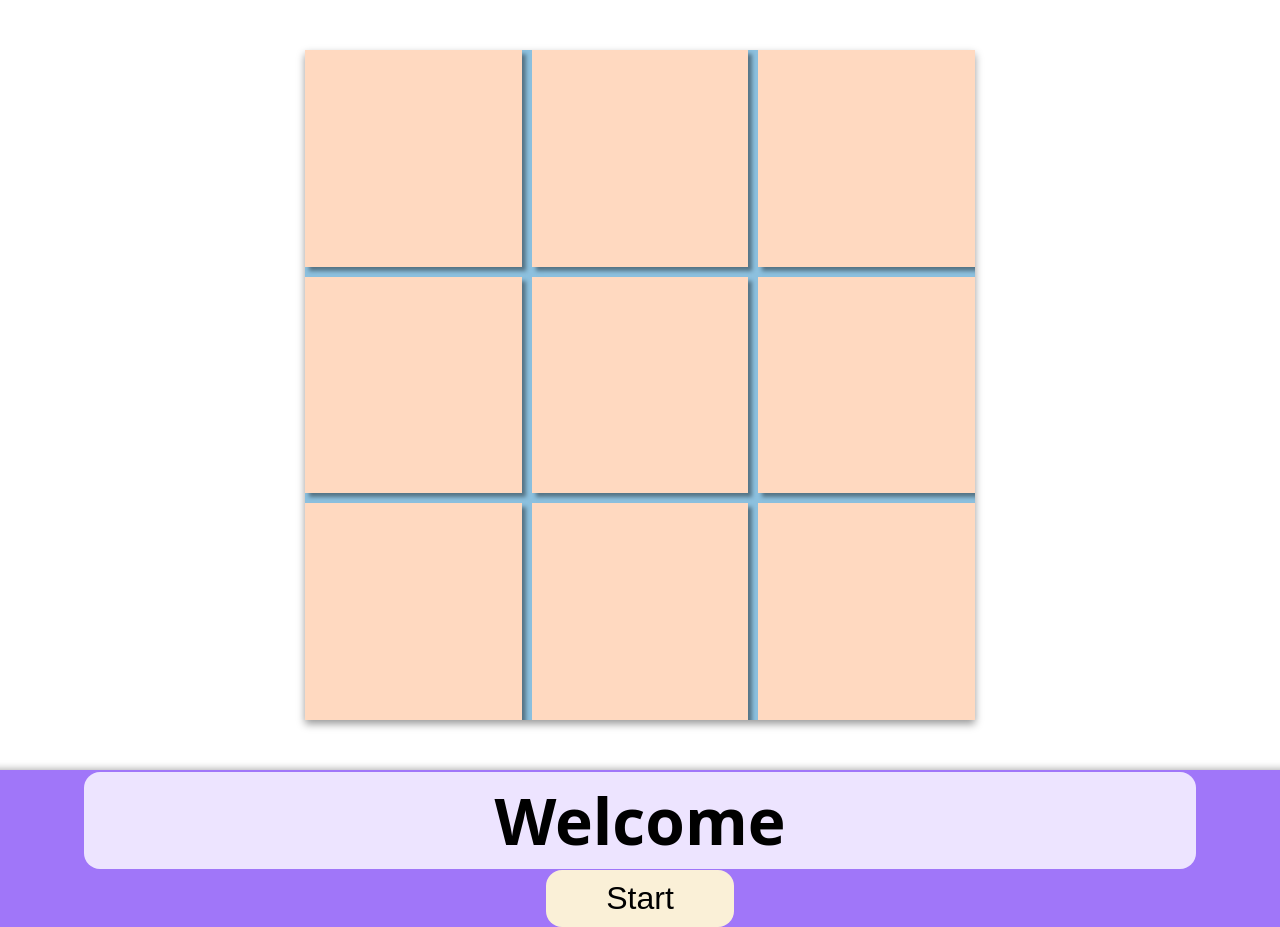
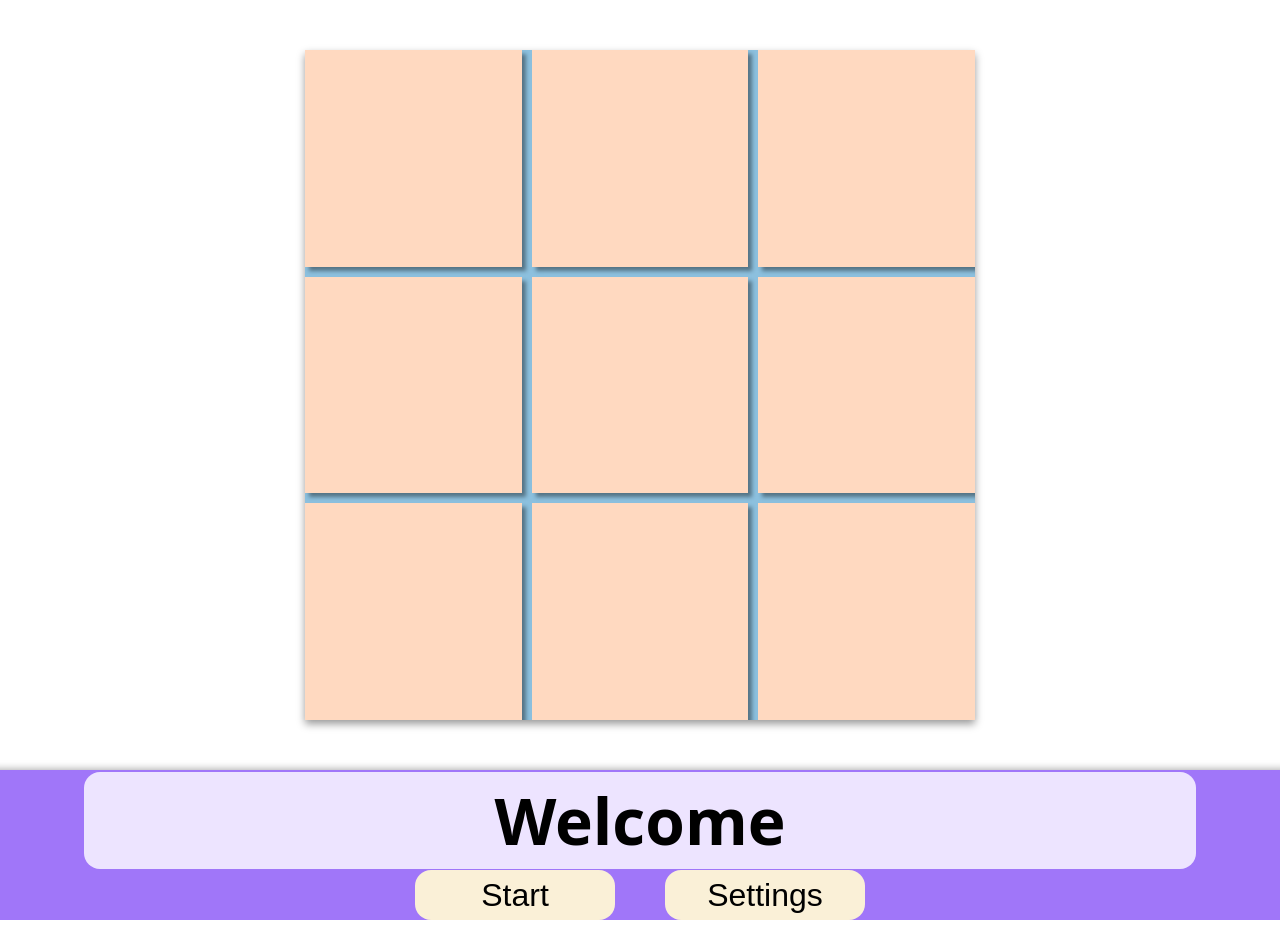
Before and after one commit to davmedeiros/tic-tac-toe, a plain HTML site: page index.html in a window 1280 px wide. Shown: the top 927 px of the page. Drawn offline with Linux system fonts and the light colour scheme.

Commit message:
Add settings button

```diff
--- a/css/style.css
+++ b/css/style.css
@@ -94,6 +94,7 @@ main {
     display: flex;
     justify-content: center;
     align-items: center;
+    gap: var(--gap-size)
 }
 
 button {
@@ -101,7 +102,8 @@ button {
 }
 
 #controls button {
-    padding: 10px 60px;
+    height: 50px;
+    width: 200px;
     border: none;
     border-radius: var(--corner-radius);
     font-size: 2rem;
--- a/index.html
+++ b/index.html
@@ -16,6 +16,7 @@
             <h2 id="message">Welcome</h2>
             <div id="controls">
                 <button type="button" id="start">Start</button>
+                <button type="button" id="settings">Settings</button>
             </div>
         </div>
     </main>
```
